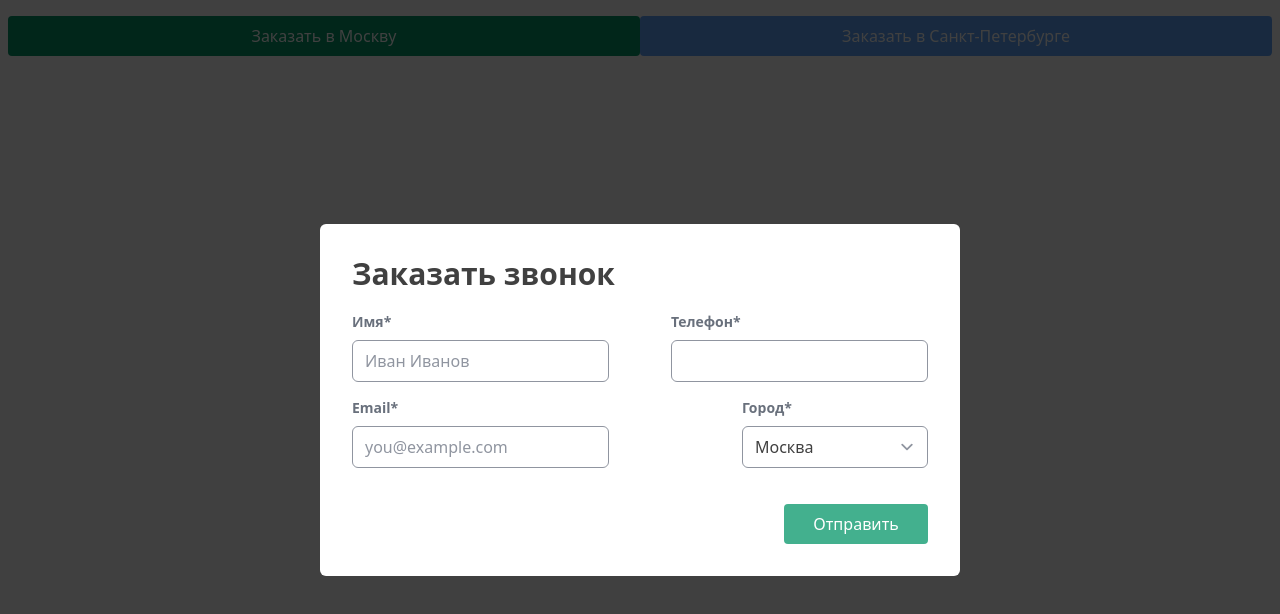
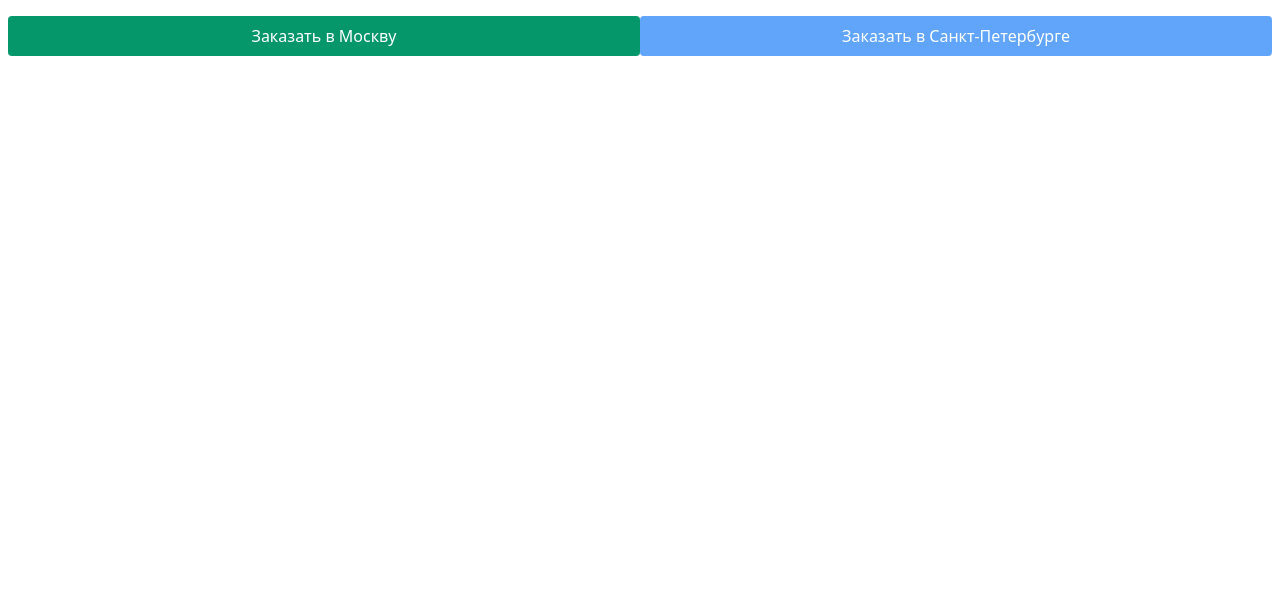
Before and after one commit to We6Owl/call-order, a Vue app: page / in a window 1280 px wide. Shown: the top 614 px of the page. Built offline with nearby package versions, Linux system fonts and the light colour scheme.

Commit message:
Добавл маску для телефона

```diff
--- a/package.json
+++ b/package.json
@@ -8,15 +8,16 @@
     "lint": "vue-cli-service lint"
   },
   "dependencies": {
-    "@tailwindcss/forms": "^0.4.0",
     "@tailwindcss/postcss7-compat": "^2.2.17",
     "autoprefixer": "^9",
     "core-js": "^3.6.5",
     "postcss": "^7",
     "tailwindcss": "npm:@tailwindcss/postcss7-compat@^2.2.17",
-    "vue": "^2.6.11"
+    "vue": "^2.6.11",
+    "vue-masked-input": "^0.5.2"
   },
   "devDependencies": {
+    "@tailwindcss/forms": "^0.4.0",
     "@vue/cli-plugin-babel": "~4.5.0",
     "@vue/cli-plugin-eslint": "~4.5.0",
     "@vue/cli-service": "~4.5.0",
--- a/src/App.vue
+++ b/src/App.vue
@@ -4,10 +4,7 @@
     <button
       class="btn_green"
       id="show-modal"
-      @click="
-        showModal = true;
-        citySelect = 1;
-      "
+      @click="citySelect();changeCity()"
     >
       Заказать в Москву
     </button>
@@ -16,7 +13,7 @@
       id="show-modal"
       @click="
         showModal = true;
-        citySelect = 2;
+        citySelect;
       "
     >
       Заказать в Санкт-Петербурге
@@ -46,7 +43,11 @@
                 for="tel"
                 >Телефон*</label
               >
-              <input
+
+              <masked-input
+                v-model="phone"
+                mask="\+\7 (111) 111-11-11"
+                placeholder="+7 (___) ___-__-__"
                 class="form-input rounded-md w-full"
                 type="tel"
                 id="tel"
@@ -90,18 +91,19 @@
 
 <script>
 import Modal from "./components/ModalTemplate.vue";
+import MaskedInput from 'vue-masked-input'
 
 export default {
   name: "App",
   components: {
-    Modal,
+    Modal, MaskedInput
   },
   props: {
-    citySelect: String,
+
   },
   data() {
     return {
-      showModal: true,
+      showModal: false,
       contacts: [
         {
           id: 1,
@@ -118,7 +120,19 @@ export default {
       ],
     };
   },
+  methods: {
+    changeCity() {
+        document.querySelector('select').value = 2
+      },
+    citySelect() {
+      this.showModal = true
+        }
+      },
+
+
 };
+
+
 </script>
 
 <style>
--- a/src/components/ModalTemplate.vue
+++ b/src/components/ModalTemplate.vue
@@ -35,7 +35,7 @@
 
 <style>
 .modal-mask {
-  @apply fixed top-0 left-0 w-full h-full bg-black opacity-75 table duration-75
+  @apply fixed top-0 left-0 w-full h-full bg-black table bg-opacity-40 duration-75
 }
 
 .modal-wrapper {
@@ -43,7 +43,7 @@
 }
 
 .modal-container {
-  @apply rounded-md  lg:w-1/2 lg:m-auto p-8 m-4 bg-white shadow-sm duration-75;
+  @apply rounded-md  lg:w-1/2 lg:m-auto p-8 m-4 bg-white opacity-100 shadow-sm duration-75;
 }
 
 .modal-header h3 {
```
Also changed, not shown: 1 other file (tests, documents, lock files or other folders).
